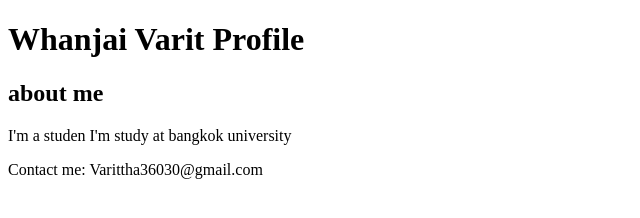
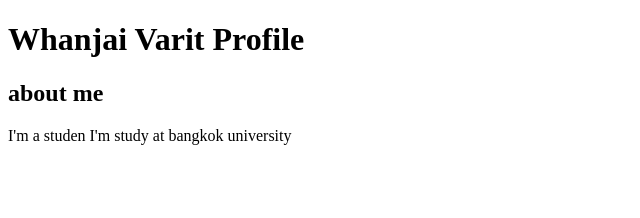
Before and after one commit to Whanjai/whanjai.bb, a plain HTML site: page index.html in a window 1280 px wide. Shown: the whole page, without its empty margins (0-640 px from the left). Drawn offline with Linux system fonts and the light colour scheme.

Commit message:
Revert "Add Contact me"
This reverts commit f9886f754d27a66fa2d04bde883f2ae0e6f11530.

```diff
--- a/index.html
+++ b/index.html
@@ -10,6 +10,5 @@
     <h1>Whanjai Varit Profile</h1>
     <h2>about me </h2>
     <p>I'm a studen I'm study at bangkok university </p>
-    <footer>Contact me: Varittha36030@gmail.com </footer>
 </body>
 </html>
```
